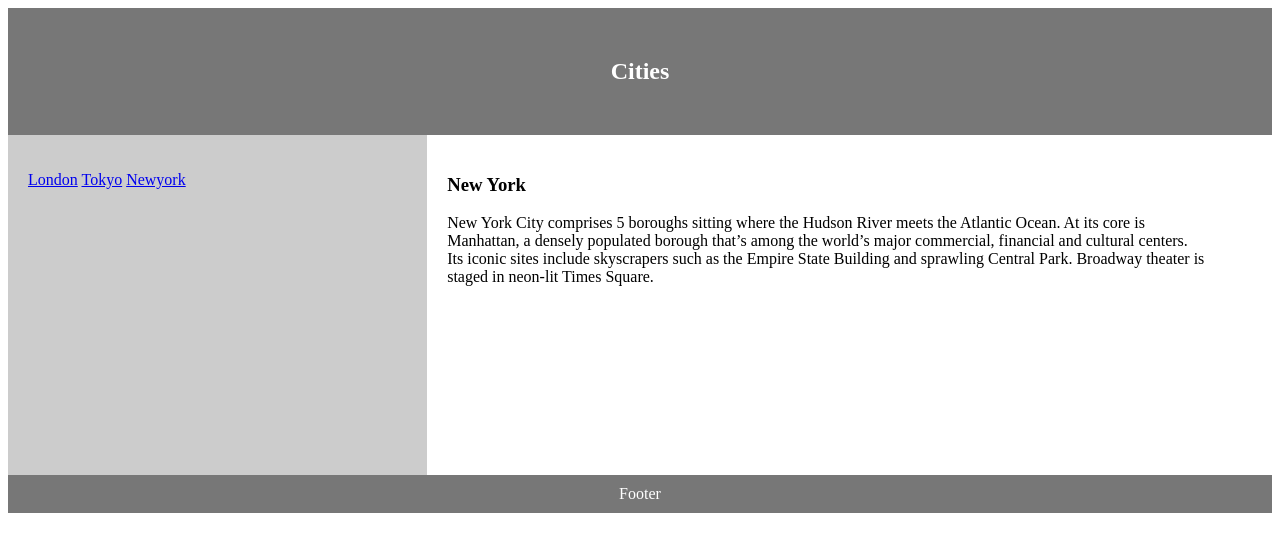
After one commit to lucky2k7/p1, a Python web app: template project_1/templates/newyork.html in a window 1280 px wide. The commit adds this page. Shown: the top 552 px of the page. Run offline with Jinja, Linux system fonts and the light colour scheme; the template is opened without the code that fills it, so the values that code supplies are empty.

Commit message:
date 02/11/2023

```diff
--- a/project_1/project_1/urls.py
+++ b/project_1/project_1/urls.py
@@ -26,4 +26,6 @@ urlpatterns = [
     # path("course/<str:coursename>",views.course_details),
     path('course/<slug:course_details>',views.course_details),
     path("",views.home_page),
+    path("tokyo",views.tokyo),
+    path("newyork",views.newyork),
 ]
--- a/project_1/project_1/views.py
+++ b/project_1/project_1/views.py
@@ -28,3 +28,7 @@ def home_page(request):
         'edata':[8440823412, 9680888975]
     }
     return render(request, "index.html", data)
+def tokyo(request):
+    return render(request, "tokyo.html")
+def newyork(request):
+    return render(request, "newyork.html")
--- /dev/null
+++ b/project_1/templates/base.html
@@ -0,0 +1,14 @@
+{% include "header.html" %}
+{% include "nav.html" %}
+
+{% block content %}
+
+
+{% endblock  %}
+
+{% block tokyo_content %}
+
+
+{% endblock  %}
+
+{% include "footer.html" %}
--- a/project_1/templates/footer.html
+++ b/project_1/templates/footer.html
@@ -1,3 +1,6 @@
+
+</section>
+
 <script src="static/js/script.js">
 </script>
 <footer>Footer</footer>
--- a/project_1/templates/nav.html
+++ b/project_1/templates/nav.html
@@ -1,7 +1,7 @@
 <nav>
     <ul>
-        <a href="">London</a>
-        <a href="">Tokyo</a>
-        <a href="">Newyork</a>
+        <a href="/">London</a>
+        <a href="/tokyo">Tokyo</a>
+        <a href="/newyork">Newyork</a>
     </ul>
 </nav>
--- /dev/null
+++ b/project_1/templates/newyork.html
@@ -0,0 +1,12 @@
+
+
+{% extends "base.html" %}
+{% block content %}
+        <article>
+            <h3>New York</h3>
+            <p>New York City comprises 5 boroughs sitting where the Hudson River meets the Atlantic Ocean. At its core is Manhattan, a densely populated borough that’s among the world’s major commercial, financial and cultural centers. Its iconic sites include skyscrapers such as the Empire State Building and sprawling Central Park. Broadway theater is staged in neon-lit Times Square.</p>
+        </article>
+
+
+
+    {% endblock  %}
```
Also changed, not shown: project_1/templates/index.html (+5 -4 lines), project_1/templates/tokyo.html (added, +12 -0 lines).
